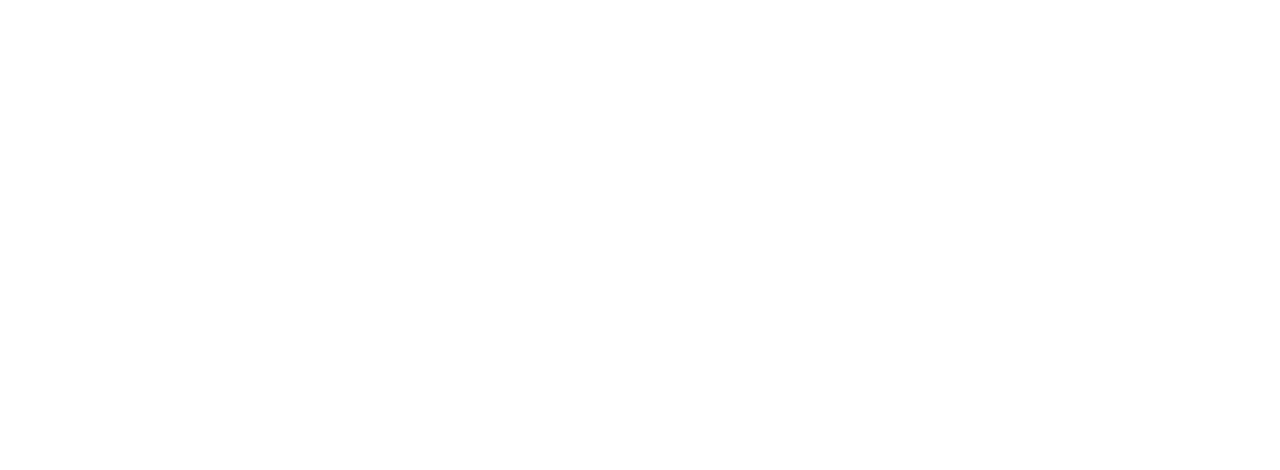
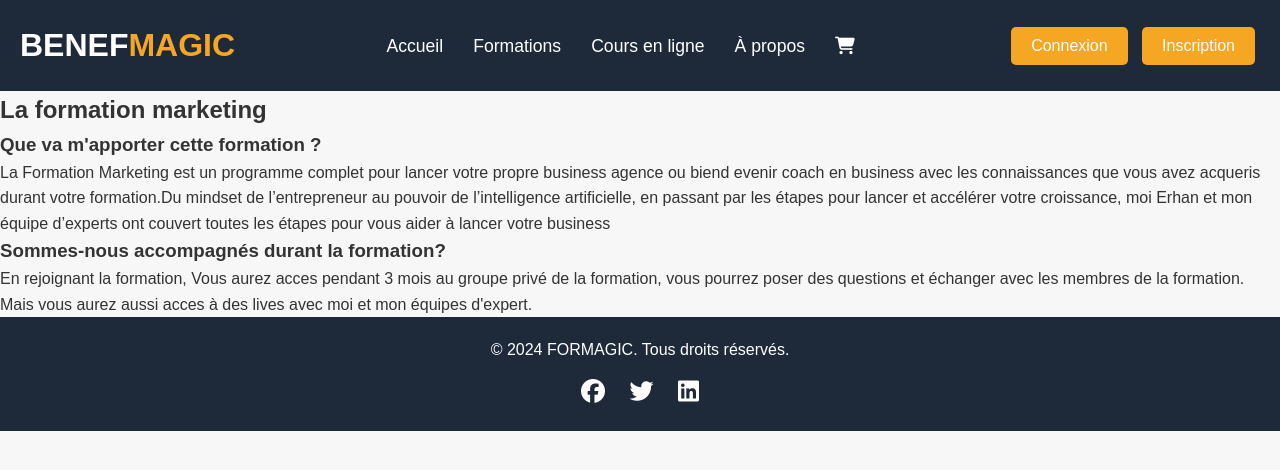
Before and after one commit to erhankilinc/SAE14_formation, a plain HTML site: page marketing.html in a window 1280 px wide. Drawn offline with Linux system fonts and the light colour scheme; files that its build step writes are made by us from their sources.

Commit message:
amelioration du html marketing

```diff
--- a/marketing.html
+++ b/marketing.html
@@ -1,15 +1,69 @@
 <!DOCTYPE html>
 <html lang="en">
+<html lang="fr">
 
 <head>
     <meta charset="UTF-8">
     <meta name="viewport" content="width=device-width, initial-scale=1.0">
     <title>Document</title>
+    <meta charset="UTF-8" />
+    <meta name="viewport" content="width=device-width, initial-scale=1.0" />
+    <meta name="description"
+        content="Achetez des formations en ligne de qualité professionnelle. Profitez d'un large choix de cours, d'une plateforme interactive, et d'un suivi personnalisé pour améliorer vos compétences." />
+    <link rel="stylesheet" href="css/style.css" />
+    <script src="https://kit.fontawesome.com/0acb75a9e8.js" crossorigin="anonymous"></script>
+    <title>BENEFMAGIC</title>
 </head>
 
 <body>
 
 
+    <div id="loader">
+        <h1>Chargement <span>.</span><span>.</span><span>.</span></h1>
+    </div>
+    <header>
+        <div class="logo"><span>BENEF</span>MAGIC</div>
+        <ul>
+            <li><a href="">Accueil</a></li>
+            <li><a href="">Formations</a></li>
+            <li><a href="">Cours en ligne</a></li>
+            <li><a href="">À propos</a></li>
+            <li><a href="" title="Mon panier"><span class="fa-solid fa-cart-shopping"></span></a></li>
+        </ul>
+        <nav>
+            <button>Connexion</button>
+            <button>Inscription</button>
+        </nav>
+    </header>
+    <!-- Section de la formations marketing -->
+    <section id="formations-marketing">
+        <h2>La formation marketing</h2>
+        <div class="mark">
+            <h3>Que va m'apporter cette formation ?</h3>
+            <p> La Formation Marketing est un programme complet pour lancer votre propre business agence ou biend evenir
+                coach en business avec les connaissances
+                que vous avez acqueris durant votre formation.Du mindset de l’entrepreneur au pouvoir de l’intelligence
+                artificielle, en passant par les étapes
+                pour lancer et accélérer votre croissance, moi Erhan et mon équipe d’experts ont couvert toutes les
+                étapes pour vous aider à lancer votre business
+            </p>
+            <h3>Sommes-nous accompagnés durant la formation?</h3>
+            <p>En rejoignant la formation, Vous aurez acces pendant 3 mois au groupe privé de la formation, vous pourrez
+                poser des questions et échanger avec les membres de la formation.
+                Mais vous aurez aussi acces à des lives avec moi et mon équipes d'expert.
+            </p>
+
+        </div>
+    </section>
+    <!-- Footer -->
+    <footer>
+        <div class="footer-content">
+            <p>&copy; 2024 FORMAGIC. Tous droits réservés.</p>
+            <div class="social-links">
+                <a href="#" target="_blank"><i class="fa-brands fa-facebook"></i></a>
+                <a href="#" target="_blank"><i class="fa-brands fa-twitter"></i></a>
+                <a href="#" target="_blank"><i class="fa-brands fa-linkedin"></i></a>
+            </div>
+        </div>
+    </footer>
 </body>
-
-</html>
```
